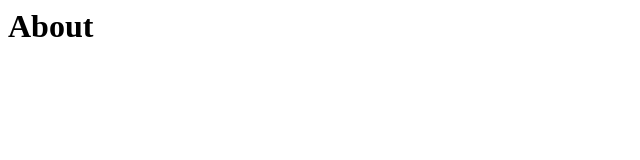
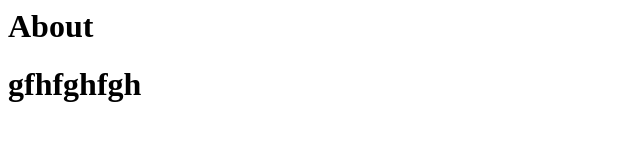
Before and after one commit to Jakobhageberg/about, a plain HTML site: page index.html in a window 1280 px wide. Shown: the whole page, without its empty margins (0-640 px from the left). Drawn offline with Linux system fonts and the light colour scheme.

Commit message:
Update index.html

```diff
--- a/index.html
+++ b/index.html
@@ -1 +1,2 @@
 <h1>About</h1>
+<h1>gfhfghfgh</h1>
```
